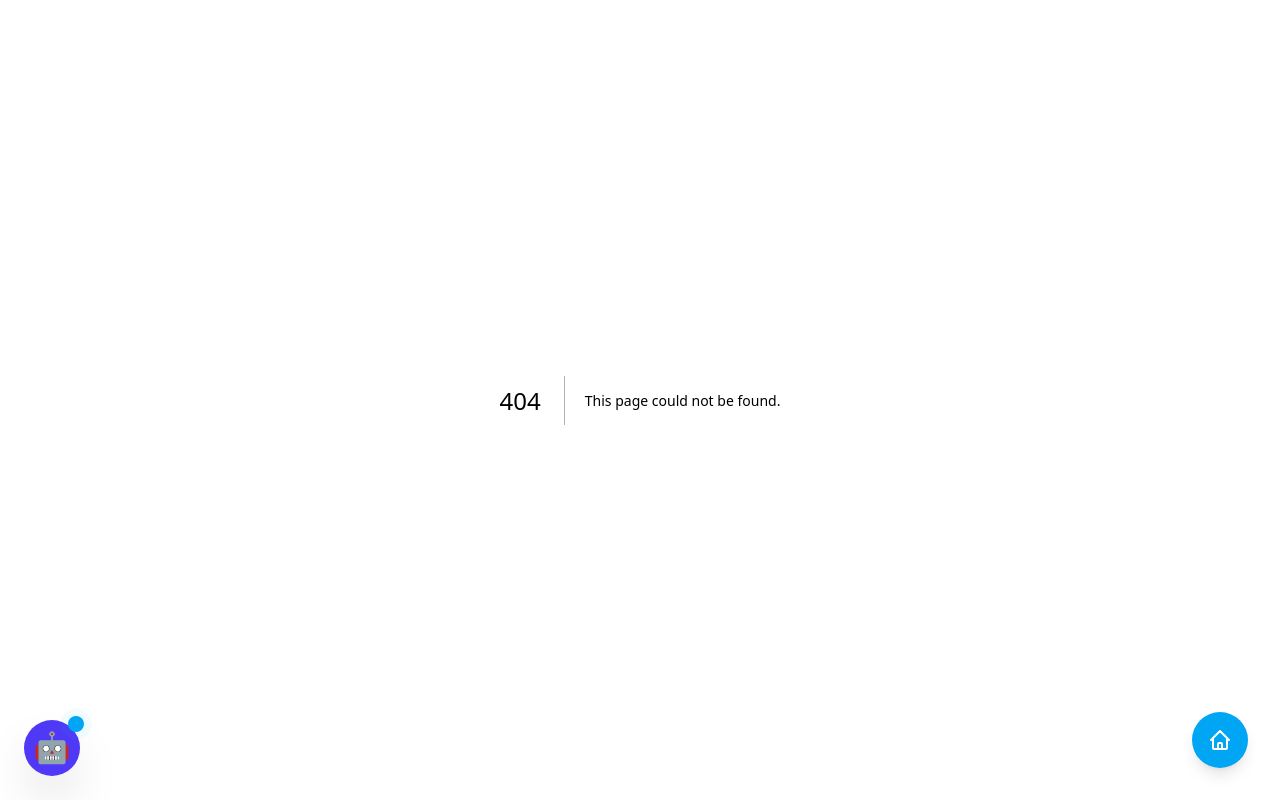
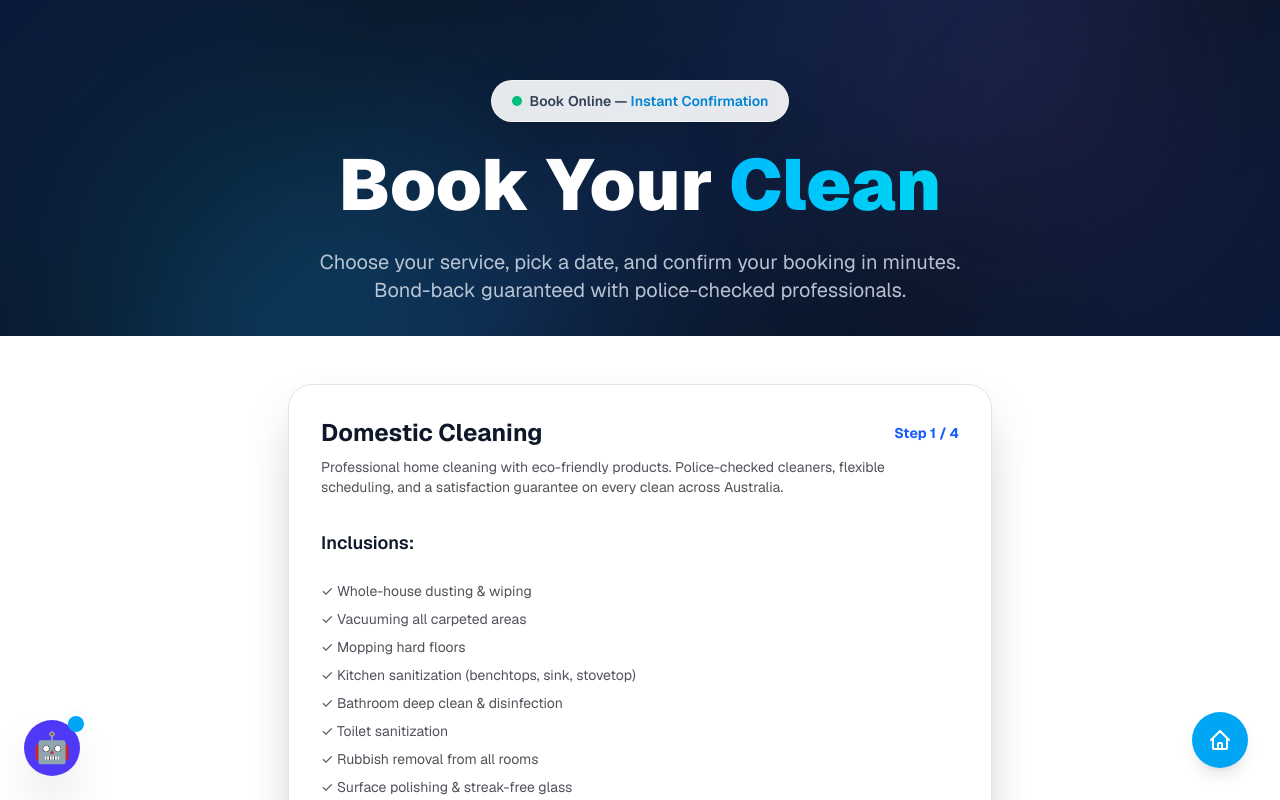
Before and after one commit to navyapdh11/portfolio-website, a Next.js app: page /booking in a window 1280 px wide. Before the commit this address had no page. Shown: the top 800 px of the page. Built offline with nearby package versions, Linux system fonts and the light colour scheme.

Commit message:
fix: comprehensive audit sweep — lint, missing routes, PWA, SEO, accessibility, license

```diff
--- /dev/null
+++ b/app/book/route.ts
@@ -0,0 +1,5 @@
+import { NextResponse } from 'next/server';
+
+export function GET() {
+  return NextResponse.redirect(new URL('/booking', process.env.NEXT_PUBLIC_BASE_URL || 'https://www.aastaclean.com.au'));
+}
--- /dev/null
+++ b/app/booking/page.tsx
@@ -0,0 +1,77 @@
+import type { Metadata } from "next";
+import Booking from "@/components/Booking";
+
+export const generateMetadata = async (): Promise<Metadata> => ({
+  title: "Book Your Clean — AASTACLEAN Professional Cleaning Services",
+  description: "Book your professional cleaning service online. Choose your service, schedule a date, and confirm your booking in minutes. Available across all Australian states.",
+  alternates: {
+    canonical: "https://www.aastaclean.com.au/booking",
+  },
+});
+
+export default function BookingPage() {
+  return (
+    <>
+      {/* Hero Section */}
+      <section
+        className="relative overflow-hidden py-20 pb-8"
+        style={{
+          background: "linear-gradient(135deg, #0c1a3a 0%, #0a1628 25%, #0f2040 50%, #0a1628 75%, #0c1a3a 100%)",
+        }}
+      >
+        {/* Gradient orbs */}
+        <div
+          className="absolute top-0 left-0 w-[600px] h-[600px] rounded-full opacity-30 blur-[120px] animate-pulse"
+          style={{
+            background: "radial-gradient(circle, #0ea5e9 0%, transparent 70%)",
+          }}
+        />
+        <div
+          className="absolute bottom-0 right-0 w-[500px] h-[500px] rounded-full opacity-20 blur-[100px]"
+          style={{
+            background: "radial-gradient(circle, #8b5cf6 0%, transparent 70%)",
+          }}
+        />
+
+        {/* Grid pattern */}
+        <div
+          className="absolute inset-0 opacity-[0.04]"
+          style={{
+            backgroundImage: `linear-gradient(rgba(255,255,255,0.1) 1px, transparent 1px), linear-gradient(90deg, rgba(255,255,255,0.1) 1px, transparent 1px)`,
+            backgroundSize: "60px 60px",
+          }}
+        />
+
+        <div className="max-w-7xl mx-auto px-4 sm:px-6 lg:px-8 relative z-10 text-center">
+          <div className="flex justify-center mb-6">
+            <div className="glass-strong inline-flex items-center gap-2 px-5 py-2.5 rounded-full border border-white/20">
+              <span className="relative flex h-2.5 w-2.5">
+                <span className="animate-ping absolute inline-flex h-full w-full rounded-full bg-emerald-400 opacity-75"></span>
+                <span className="relative inline-flex rounded-full h-2.5 w-2.5 bg-emerald-500"></span>
+              </span>
+              <span className="text-sm font-semibold text-slate-700 dark:text-slate-200">
+                Book Online — <span className="text-sky-600">Instant Confirmation</span>
+              </span>
+            </div>
+          </div>
+
+          <h1 className="text-4xl sm:text-5xl lg:text-7xl font-black text-white leading-[1.08] mb-6">
+            Book Your
+            <span className="text-transparent bg-clip-text bg-gradient-to-r from-sky-400 via-cyan-400 to-sky-400 animate-gradient" style={{ backgroundSize: "200% 200%" }}> Clean</span>
+          </h1>
+
+          <p className="text-lg md:text-xl text-slate-300/90 max-w-2xl mx-auto">
+            Choose your service, pick a date, and confirm your booking in minutes. Bond-back guaranteed with police-checked professionals.
+          </p>
+        </div>
+      </section>
+
+      {/* Booking Form */}
+      <section className="py-12 pb-20">
+        <div className="max-w-3xl mx-auto px-4 sm:px-6 lg:px-8">
+          <Booking />
+        </div>
+      </section>
+    </>
+  );
+}
--- a/app/dashboard/admin/page.tsx
+++ b/app/dashboard/admin/page.tsx
@@ -1,6 +1,7 @@
 "use client";
 
 import { useState, useEffect } from "react";
+import Image from "next/image";
 import Link from "next/link";
 import { getStatusColor } from "@/lib/ui/statusColors";
 
@@ -532,8 +533,8 @@ export default function AdminDashboard() {
             <div className="grid grid-cols-1 md:grid-cols-2 lg:grid-cols-4 gap-4">
               {gallery.map(item => (
                 <div key={item.id} className="bg-slate-800/50 backdrop-blur-xl border border-slate-700/50 rounded-2xl overflow-hidden group hover:border-slate-600/50 transition-all">
-                  <div className="aspect-video bg-slate-700/50 overflow-hidden">
-                    <img src={item.imageUrl} alt={item.title} className="w-full h-full object-cover group-hover:scale-105 transition-transform duration-300" />
+                  <div className="aspect-video bg-slate-700/50 overflow-hidden relative">
+                    <Image src={item.imageUrl} alt={item.title} fill className="object-cover group-hover:scale-105 transition-transform duration-300" />
                   </div>
                   <div className="p-4">
                     <div className="flex justify-between items-start mb-2">
--- a/app/dashboard/customer/page.tsx
+++ b/app/dashboard/customer/page.tsx
@@ -92,14 +92,6 @@ export default function CustomerDashboard() {
     }
     fetchData();
   }, []);
-
-  const addToCart = (service: { id: string; title: string; basePrice: number }) => {
-    setCart(prev => {
-      const existing = prev.find(c => c.id === service.id);
-      if (existing) return prev.map(c => c.id === service.id ? { ...c, quantity: c.quantity + 1 } : c);
-      return [...prev, { id: service.id, title: service.title, price: service.basePrice, quantity: 1 }];
-    });
-  };
 
   const removeFromCart = (id: string) => setCart(prev => prev.filter(c => c.id !== id));
 
--- a/app/layout.tsx
+++ b/app/layout.tsx
@@ -75,6 +75,10 @@ export default function RootLayout({
       lang="en"
       className={`${geistSans.variable} ${geistMono.variable} h-full antialiased`}
     >
+      <head>
+        <link rel="manifest" href="/manifest.json" />
+        <meta name="theme-color" content="#0ea5e9" />
+      </head>
       <body className="min-h-full flex flex-col">
         <a href="#main-content" className="sr-only focus:not-sr-only focus:absolute focus:top-4 focus:left-4 focus:z-[100] focus:px-4 focus:py-2 focus:bg-sky-500 focus:text-white focus:rounded-lg focus:shadow-lg focus:outline-none">
           Skip to main content
--- /dev/null
+++ b/app/loading.tsx
@@ -0,0 +1,41 @@
+export default function Loading() {
+  return (
+    <div
+      className="min-h-screen flex items-center justify-center relative overflow-hidden"
+      style={{
+        background: "linear-gradient(135deg, #0c1a3a 0%, #0a1628 25%, #0f2040 50%, #0a1628 75%, #0c1a3a 100%)",
+      }}
+    >
+      {/* Gradient orbs */}
+      <div
+        className="absolute top-0 left-0 w-[600px] h-[600px] rounded-full opacity-30 blur-[120px] animate-pulse"
+        style={{
+          background: "radial-gradient(circle, #0ea5e9 0%, transparent 70%)",
+        }}
+      />
+      <div
+        className="absolute bottom-0 right-0 w-[500px] h-[500px] rounded-full opacity-20 blur-[100px]"
+        style={{
+          background: "radial-gradient(circle, #8b5cf6 0%, transparent 70%)",
+        }}
+      />
+
+      <div className="relative z-10 text-center">
+        {/* Spinner */}
+        <div className="relative w-16 h-16 mx-auto mb-6">
+          <div className="absolute inset-0 rounded-full border-4 border-slate-700/50"></div>
+          <div className="absolute inset-0 rounded-full border-4 border-transparent border-t-sky-500 animate-spin"></div>
+        </div>
+
+        {/* Skeleton text lines */}
+        <div className="space-y-3 w-64 mx-auto">
+          <div className="h-4 bg-slate-700/50 rounded-lg animate-pulse w-3/4 mx-auto"></div>
+          <div className="h-3 bg-slate-700/40 rounded-lg animate-pulse w-1/2 mx-auto"></div>
+          <div className="h-3 bg-slate-700/40 rounded-lg animate-pulse w-2/3 mx-auto"></div>
+        </div>
+
+        <p className="text-slate-400 mt-6 text-sm animate-pulse">Loading...</p>
+      </div>
+    </div>
+  );
+}
--- /dev/null
+++ b/app/not-found.tsx
@@ -0,0 +1,51 @@
+import Link from "next/link";
+
+export const dynamic = 'force-static';
+
+export default function NotFound() {
+  return (
+    <section
+      className="min-h-screen flex items-center justify-center relative overflow-hidden"
+      style={{
+        background: "linear-gradient(135deg, #0c1a3a 0%, #0a1628 25%, #0f2040 50%, #0a1628 75%, #0c1a3a 100%)",
+      }}
+    >
+      {/* Gradient orbs */}
+      <div
+        className="absolute top-0 left-0 w-[600px] h-[600px] rounded-full opacity-30 blur-[120px] animate-pulse"
+        style={{
+          background: "radial-gradient(circle, #0ea5e9 0%, transparent 70%)",
+        }}
+      />
+      <div
+        className="absolute bottom-0 right-0 w-[500px] h-[500px] rounded-full opacity-20 blur-[100px]"
+        style={{
+          background: "radial-gradient(circle, #8b5cf6 0%, transparent 70%)",
+        }}
+      />
+
+      <div className="max-w-xl mx-auto px-4 sm:px-6 lg:px-8 relative z-10 text-center">
+        <div className="glass-strong rounded-3xl p-10 border border-white/20 shadow-2xl">
+          <div className="text-8xl font-black text-transparent bg-clip-text bg-gradient-to-r from-sky-400 to-cyan-400 mb-4">
+            404
+          </div>
+          <h1 className="text-3xl sm:text-4xl font-black text-white mb-4">
+            Page Not Found
+          </h1>
+          <p className="text-lg text-slate-300/90 mb-8 max-w-md mx-auto">
+            The page you&apos;re looking for doesn&apos;t exist or has been moved. Let&apos;s get you back on track.
+          </p>
+          <Link
+            href="/"
+            className="inline-flex items-center gap-2 px-8 py-4 bg-gradient-to-r from-sky-500 to-cyan-500 text-white rounded-2xl font-bold text-lg shadow-lg shadow-sky-500/25 hover:shadow-xl hover:shadow-sky-500/40 transition-all duration-300 hover:-translate-y-1"
+          >
+            <svg className="w-5 h-5" fill="none" stroke="currentColor" viewBox="0 0 24 24">
+              <path strokeLinecap="round" strokeLinejoin="round" strokeWidth={2} d="M3 12l2-2m0 0l7-7 7 7M5 10v10a1 1 0 001 1h3m10-11l2 2m-2-2v10a1 1 0 01-1 1h-3m-6 0a1 1 0 001-1v-4a1 1 0 011-1h2a1 1 0 011 1v4a1 1 0 001 1m-6 0h6" />
+            </svg>
+            Back to Home
+          </Link>
+        </div>
+      </div>
+    </section>
+  );
+}
--- a/app/pricing/page.tsx
+++ b/app/pricing/page.tsx
@@ -13,6 +13,11 @@ export const metadata: Metadata = {
     type: "website",
     locale: "en_AU",
     siteName: "AASTACLEAN",
+  },
+  twitter: {
+    card: "summary_large_image",
+    title: "Transparent Cleaning Prices — Nationwide | AASTACLEAN",
+    description: "Upfront pricing for 20+ specialist cleaning services. No hidden fees. Book online in 2 minutes.",
   },
 };
 
--- a/components/Booking.tsx
+++ b/components/Booking.tsx
@@ -131,8 +131,8 @@ export default function Booking({ serviceSlug = "domestic-cleaning", state = "WA
         <div className="space-y-4">
           <h3 className="font-bold text-lg">Schedule Your Service</h3>
           <label className="block text-sm font-medium text-zinc-700 dark:text-zinc-300 mb-1">Preferred Date *</label>
-          <input type="date" value={formData.date} onChange={e => setFormData({...formData, date: e.target.value})} className={inputClass("date")} />
-          {errors.date && <p className="text-red-500 text-sm">{errors.date}</p>}
+          <input type="date" value={formData.date} onChange={e => setFormData({...formData, date: e.target.value})} className={inputClass("date")} aria-required="true" aria-invalid={!!errors.date} aria-describedby="date-error" />
+          {errors.date && <p id="date-error" role="alert" className="text-red-500 text-sm">{errors.date}</p>}
           <label className="block text-sm font-medium text-zinc-700 dark:text-zinc-300 mb-1">Preferred Time</label>
           <select value={formData.time} onChange={e => setFormData({...formData, time: e.target.value})} className="w-full p-3 border border-zinc-300 rounded-lg focus:ring-2 focus:ring-blue-500 focus:outline-none">
             <option value="08:00">8:00 AM</option>
@@ -162,19 +162,19 @@ export default function Booking({ serviceSlug = "domestic-cleaning", state = "WA
         <div className="space-y-4">
           <h3 className="font-bold text-lg">Contact Information</h3>
           <label className="block text-sm font-medium text-zinc-700 dark:text-zinc-300 mb-1">Full Name *</label>
-          <input type="text" placeholder="John Doe" value={formData.name} onChange={e => setFormData({...formData, name: e.target.value})} className={inputClass("name")} />
-          {errors.name && <p className="text-red-500 text-sm">{errors.name}</p>}
+          <input type="text" placeholder="John Doe" value={formData.name} onChange={e => setFormData({...formData, name: e.target.value})} className={inputClass("name")} aria-required="true" aria-invalid={!!errors.name} aria-describedby="name-error" />
+          {errors.name && <p id="name-error" role="alert" className="text-red-500 text-sm">{errors.name}</p>}
           <label className="block text-sm font-medium text-zinc-700 dark:text-zinc-300 mb-1">Email *</label>
-          <input type="email" placeholder="john@email.com" value={formData.email} onChange={e => setFormData({...formData, email: e.target.value})} className={inputClass("email")} />
-          {errors.email && <p className="text-red-500 text-sm">{errors.email}</p>}
+          <input type="email" placeholder="john@email.com" value={formData.email} onChange={e => setFormData({...formData, email: e.target.value})} className={inputClass("email")} aria-required="true" aria-invalid={!!errors.email} aria-describedby="email-error" />
+          {errors.email && <p id="email-error" role="alert" className="text-red-500 text-sm">{errors.email}</p>}
           <label className="block text-sm font-medium text-zinc-700 dark:text-zinc-300 mb-1">Phone *</label>
-          <input type="tel" placeholder="04XX XXX XXX" value={formData.phone} onChange={e => setFormData({...formData, phone: e.target.value})} className={inputClass("phone")} />
-          {errors.phone && <p className="text-red-500 text-sm">{errors.phone}</p>}
+          <input type="tel" placeholder="04XX XXX XXX" value={formData.phone} onChange={e => setFormData({...formData, phone: e.target.value})} className={inputClass("phone")} aria-required="true" aria-invalid={!!errors.phone} aria-describedby="phone-error" />
+          {errors.phone && <p id="phone-error" role="alert" className="text-red-500 text-sm">{errors.phone}</p>}
           <div className="grid grid-cols-2 gap-3">
             <div>
               <label className="block text-sm font-medium text-zinc-700 dark:text-zinc-300 mb-1">Suburb *</label>
-              <input type="text" placeholder="Suburb" value={formData.suburb} onChange={e => setFormData({...formData, suburb: e.target.value})} className={inputClass("suburb")} />
-              {errors.suburb && <p className="text-red-500 text-sm">{errors.suburb}</p>}
+              <input type="text" placeholder="Suburb" value={formData.suburb} onChange={e => setFormData({...formData, suburb: e.target.value})} className={inputClass("suburb")} aria-required="true" aria-invalid={!!errors.suburb} aria-describedby="suburb-error" />
+              {errors.suburb && <p id="suburb-error" role="alert" className="text-red-500 text-sm">{errors.suburb}</p>}
             </div>
             <div>
               <label className="block text-sm font-medium text-zinc-700 dark:text-zinc-300 mb-1">State</label>
@@ -182,8 +182,8 @@ export default function Booking({ serviceSlug = "domestic-cleaning", state = "WA
             </div>
           </div>
           <label className="block text-sm font-medium text-zinc-700 dark:text-zinc-300 mb-1">Street Address *</label>
-          <input type="text" placeholder="123 Main St" value={formData.address} onChange={e => setFormData({...formData, address: e.target.value})} className={inputClass("address")} />
-          {errors.address && <p className="text-red-500 text-sm">{errors.address}</p>}
+          <input type="text" placeholder="123 Main St" value={formData.address} onChange={e => setFormData({...formData, address: e.target.value})} className={inputClass("address")} aria-required="true" aria-invalid={!!errors.address} aria-describedby="address-error" />
+          {errors.address && <p id="address-error" role="alert" className="text-red-500 text-sm">{errors.address}</p>}
           <label className="block text-sm font-medium text-zinc-700 dark:text-zinc-300 mb-1">Special Instructions</label>
           <textarea placeholder="Any special requirements..." value={formData.message} onChange={e => setFormData({...formData, message: e.target.value})} className="w-full p-3 border border-zinc-300 rounded-lg focus:ring-2 focus:ring-blue-500 focus:outline-none resize-none" rows={3} />
           <button onClick={nextStep} className="w-full py-4 bg-blue-600 text-white rounded-xl font-bold hover:bg-blue-700 transition-colors">
```
Also changed, not shown: public/manifest.json (added), 1 other file (tests, documents, lock files or other folders).
